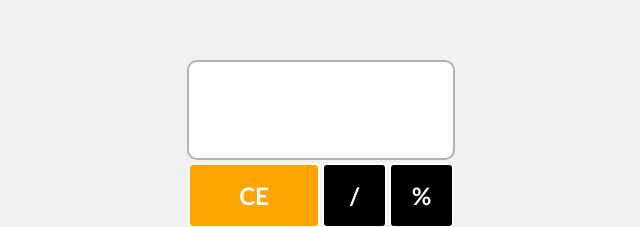
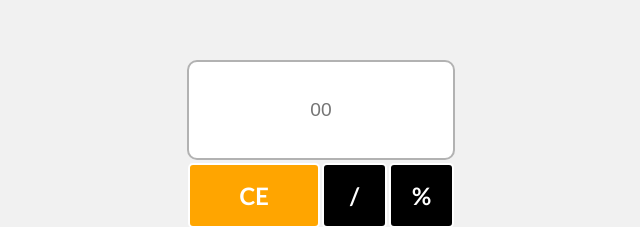
Before and after one commit to WelderMileu/calculadora-usando-grid, a plain HTML site: page index.html in a window 1280 px wide. Shown: the part 122-349 px from the top of the page, 319-959 px from the left. Drawn offline with Linux system fonts and the light colour scheme.

Commit message:
Alterando o html

```diff
--- a/index.html
+++ b/index.html
@@ -12,7 +12,7 @@
 			<div class="content">
 				<form action="#" name="calc">
 					<div class="teclado">
-						<input type="text" class="campo" name="tela">
+						<input type="text" class="campo" name="tela" placeholder="00">
 						<span class="num clean" onclick="document.calc.tela.value = ''">CE</span>
 						<span class="num" onclick="document.calc.tela.value += '/'">/</span>
 						<span class="num" onclick="document.calc.tela.value += '%'">%</span>
--- a/style.css
+++ b/style.css
@@ -32,7 +32,7 @@ body {
 	height: 100px;
 	border:2px solid rgba(0,0,0,0.3);
 	border-radius:10px;
-	color: rgba(0,0,0,0.5);
+	color: black;
 	padding: -20px;
 	font-size: 1.2rem;
 	margin-bottom: 2px;
```
